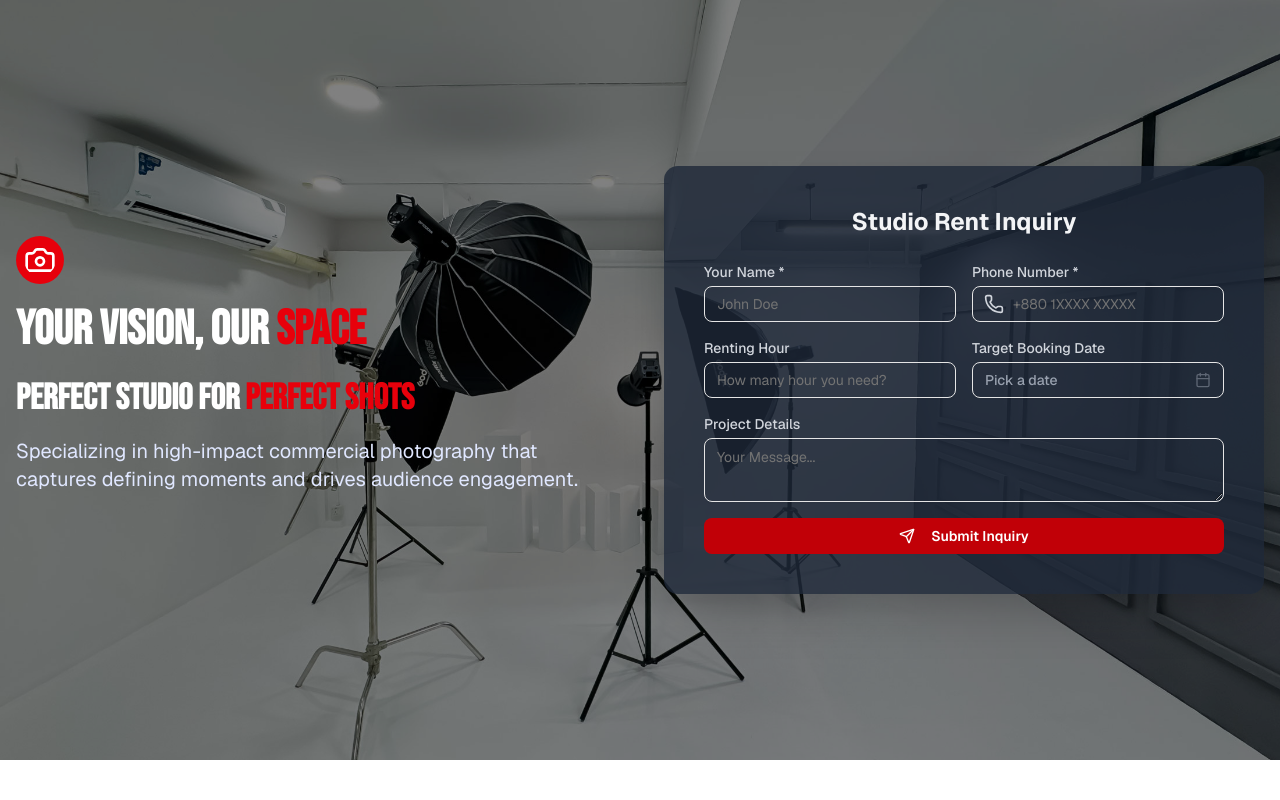
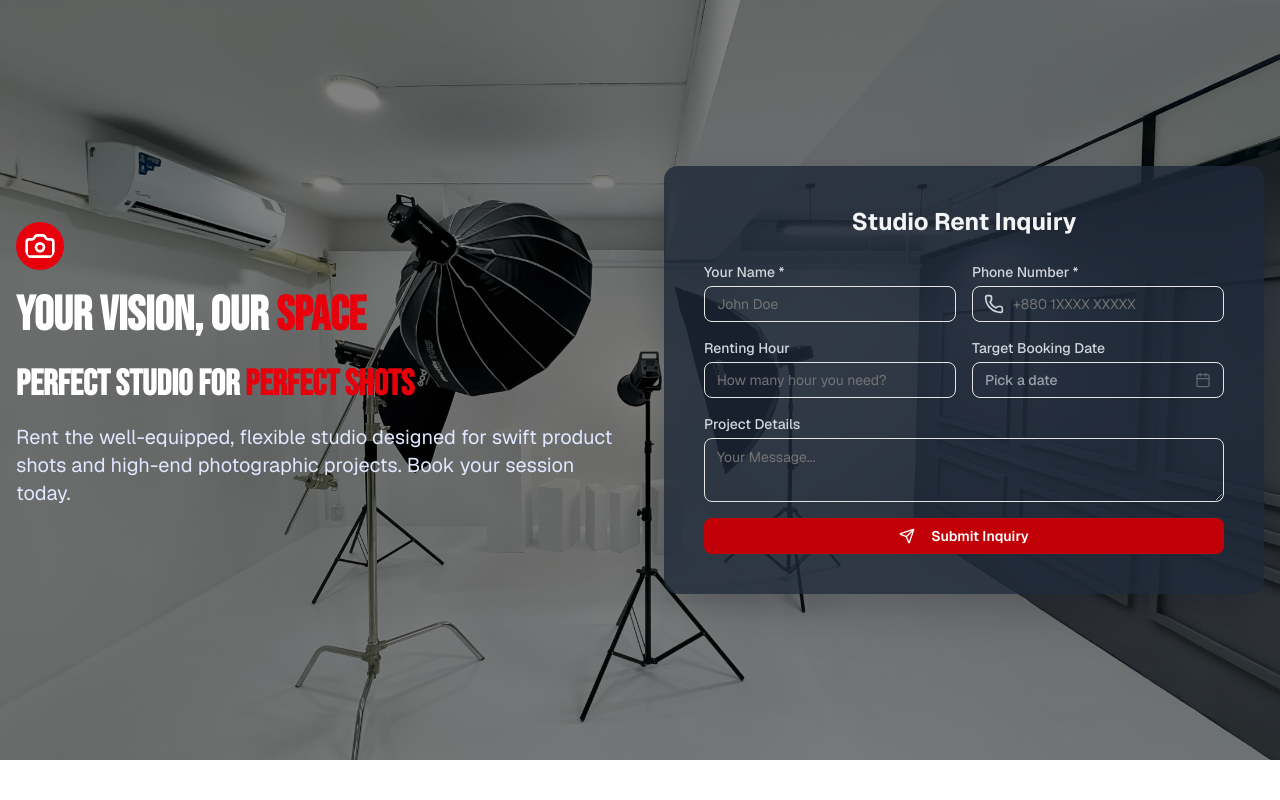
Before and after one commit to aestheticeurasia/aesthetic-pixel, a Next.js app: page /studio-rent in a window 1280 px wide. Shown: the top 800 px of the page. Built offline with nearby package versions, Linux system fonts and the light colour scheme.

Commit message:
Update studio rent page description text
Revised the description on the studio rent page to emphasize studio features and encourage booking, replacing the previous focus on commercial photography.

```diff
--- a/app/studio-rent/page.tsx
+++ b/app/studio-rent/page.tsx
@@ -264,8 +264,8 @@ const StudioRent = () => {
               </span>
             </h1>
             <p className="text-lg sm:text-xl text-indigo-100 mb-8">
-              Specializing in high-impact commercial photography that captures
-              defining moments and drives audience engagement.
+              Rent the well-equipped, flexible studio designed for swift product
+              shots and high-end photographic projects. Book your session today.
             </p>
           </div>
 
```
